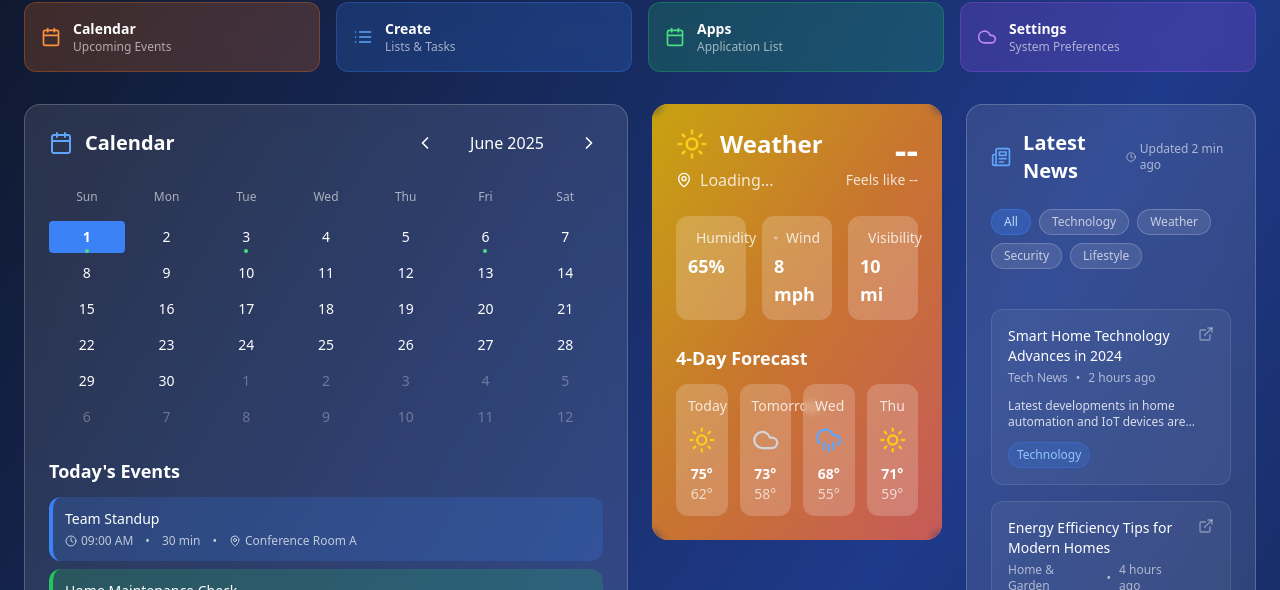
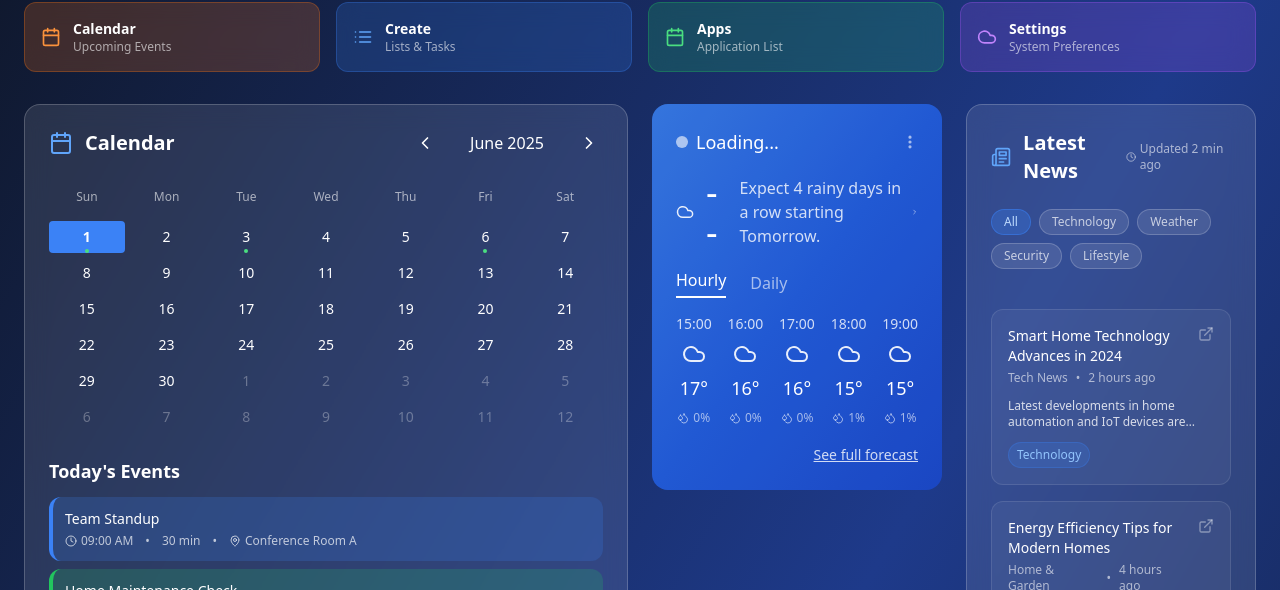
Before and after one commit to boblemons126/main-dashboard-85, a React (Vite) app: page / in a window 1280 px wide. Shown: the part 114-704 px from the top of the page. Built offline with nearby package versions, Linux system fonts and the light colour scheme; no server answers.

Commit message:
Redesign weather widget
Implement a weather widget with the same design and layout as the Microsoft Edge default widget.

```diff
--- a/src/components/WeatherWidget.tsx
+++ b/src/components/WeatherWidget.tsx
@@ -1,5 +1,6 @@
+
 import React, { useState, useEffect } from 'react';
-import { Cloud, CloudRain, Sun, CloudSnow, Wind, Droplets, Thermometer, Eye, MapPin } from 'lucide-react';
+import { Cloud, CloudRain, Sun, CloudSnow, Wind, Droplets, Thermometer, Eye, MapPin, ChevronRight } from 'lucide-react';
 import { getWeatherData } from '../services/weather';
 
 interface WeatherData {
@@ -15,12 +16,18 @@ interface WeatherData {
     low: number;
     condition: string;
   }>;
+  hourlyForecast: Array<{
+    time: string;
+    temperature: number;
+    condition: string;
+    precipitation: number;
+  }>;
 }
 
 const WeatherWidget = () => {
   const [weather, setWeather] = useState<WeatherData>({
-    temperature: 72,
-    condition: 'sunny',
+    temperature: 17,
+    condition: 'cloudy',
     humidity: 65,
     windSpeed: 8,
     visibility: 10,
@@ -30,6 +37,13 @@ const WeatherWidget = () => {
       { day: 'Tomorrow', high: 73, low: 58, condition: 'cloudy' },
       { day: 'Wed', high: 68, low: 55, condition: 'rainy' },
       { day: 'Thu', high: 71, low: 59, condition: 'sunny' },
+    ],
+    hourlyForecast: [
+      { time: '15:00', temperature: 17, condition: 'cloudy', precipitation: 0 },
+      { time: '16:00', temperature: 16, condition: 'cloudy', precipitation: 0 },
+      { time: '17:00', temperature: 16, condition: 'cloudy', precipitation: 0 },
+      { time: '18:00', temperature: 15, condition: 'cloudy', precipitation: 1 },
+      { time: '19:00', temperature: 15, condition: 'cloudy', precipitation: 1 },
     ]
   });
   const [loading, setLoading] = useState(true);
@@ -39,37 +53,18 @@ const WeatherWidget = () => {
     switch (condition.toLowerCase()) {
       case 'clear':
       case 'sunny':
-        return <Sun className="w-8 h-8 text-yellow-400" />;
+        return <Sun className="w-6 h-6 text-yellow-300" />;
       case 'clouds':
       case 'cloudy':
-        return <Cloud className="w-8 h-8 text-gray-300" />;
+        return <Cloud className="w-6 h-6 text-white/90" />;
       case 'rain':
       case 'rainy':
-        return <CloudRain className="w-8 h-8 text-blue-400" />;
+        return <CloudRain className="w-6 h-6 text-blue-200" />;
       case 'snow':
       case 'snowy':
-        return <CloudSnow className="w-8 h-8 text-blue-200" />;
+        return <CloudSnow className="w-6 h-6 text-blue-100" />;
       default:
-        return <Sun className="w-8 h-8 text-yellow-400" />;
-    }
-  };
-
-  const getConditionGradient = (condition: string) => {
-    switch (condition.toLowerCase()) {
-      case 'clear':
-      case 'sunny':
-        return 'from-yellow-400 via-orange-400 to-red-400';
-      case 'clouds':
-      case 'cloudy':
-        return 'from-gray-400 via-blue-400 to-gray-500';
-      case 'rain':
-      case 'rainy':
-        return 'from-blue-400 via-blue-500 to-blue-600';
-      case 'snow':
-      case 'snowy':
-        return 'from-blue-200 via-blue-300 to-blue-400';
-      default:
-        return 'from-yellow-400 via-orange-400 to-red-400';
+        return <Cloud className="w-6 h-6 text-white/90" />;
     }
   };
 
@@ -97,8 +92,7 @@ const WeatherWidget = () => {
         ...prevWeather,
         temperature: weatherData.temperature,
         location: weatherData.location,
-        condition: 'clear', // You can enhance this based on weather codes
-        // Keep existing forecast data as the basic API doesn't include forecast
+        condition: 'cloudy',
       }));
 
     } catch (error) {
@@ -121,79 +115,76 @@ const WeatherWidget = () => {
   }, []);
 
   return (
-    <div className={`bg-gradient-to-br ${getConditionGradient(weather.condition)} rounded-2xl p-6 text-white relative overflow-hidden`}>
+    <div className="bg-gradient-to-br from-blue-500 via-blue-600 to-blue-700 rounded-2xl p-6 text-white relative overflow-hidden">
       {/* Background decoration */}
-      <div className="absolute inset-0 bg-black/20 backdrop-blur-sm"></div>
+      <div className="absolute inset-0 bg-black/10"></div>
+
       <div className="relative z-10">
-        {/* Main weather info */}
-        <div className="flex items-center justify-between mb-6">
-          <div>
-            <div className="flex items-center space-x-3 mb-2">
-              {getWeatherIcon(weather.condition)}
-              <h2 className="text-2xl font-bold">Weather</h2>
-            </div>
-            <div className="flex items-center space-x-2">
-              <MapPin className="w-4 h-4" />
-              <p className="text-white/80 capitalize">
-                {loading ? 'Loading...' : error ? 'Location unavailable' : weather.location}
-              </p>
-            </div>
-            {error && (
-              <p className="text-red-200 text-sm mt-1">{error}</p>
-            )}
+        {/* Header with location */}
+        <div className="flex items-center justify-between mb-4">
+          <div className="flex items-center space-x-2">
+            <div className="w-3 h-3 bg-white rounded-full opacity-60"></div>
+            <h2 className="text-lg font-medium">
+              {loading ? 'Loading...' : error ? 'Location unavailable' : weather.location}
+            </h2>
           </div>
-          <div className="text-right">
-            <div className="text-4xl font-bold">
-              {loading ? '--' : `${weather.temperature}°`}
-            </div>
-            <div className="text-white/80 text-sm">
-              Feels like {loading ? '--' : `${weather.temperature + 2}°`}
-            </div>
+          <button className="text-white/60 hover:text-white">
+            <svg className="w-4 h-4" fill="currentColor" viewBox="0 0 20 20">
+              <path d="M10 6a2 2 0 110-4 2 2 0 010 4zM10 12a2 2 0 110-4 2 2 0 010 4zM10 18a2 2 0 110-4 2 2 0 010 4z" />
+            </svg>
+          </button>
+        </div>
+
+        {/* Main temperature and condition */}
+        <div className="flex items-center space-x-4 mb-4">
+          <div className="flex items-center space-x-3">
+            {getWeatherIcon(weather.condition)}
+            <span className="text-4xl font-light">
+              {loading ? '--' : `${weather.temperature}°C`}
+            </span>
+          </div>
+          <div className="flex items-center space-x-2 text-white/80">
+            <span>Expect 4 rainy days in a row starting Tomorrow.</span>
+            <ChevronRight className="w-4 h-4" />
           </div>
         </div>
 
-        {/* Weather details */}
-        <div className="grid grid-cols-3 gap-4 mb-6">
-          <div className="bg-white/20 rounded-xl p-3 backdrop-blur-sm">
-            <div className="flex items-center space-x-2 mb-1">
-              <Droplets className="w-4 h-4" />
-              <span className="text-sm opacity-80">Humidity</span>
-            </div>
-            <div className="text-lg font-semibold">{weather.humidity}%</div>
-          </div>
-          <div className="bg-white/20 rounded-xl p-3 backdrop-blur-sm">
-            <div className="flex items-center space-x-2 mb-1">
-              <Wind className="w-4 h-4" />
-              <span className="text-sm opacity-80">Wind</span>
-            </div>
-            <div className="text-lg font-semibold">{weather.windSpeed} mph</div>
-          </div>
-          <div className="bg-white/20 rounded-xl p-3 backdrop-blur-sm">
-            <div className="flex items-center space-x-2 mb-1">
-              <Eye className="w-4 h-4" />
-              <span className="text-sm opacity-80">Visibility</span>
-            </div>
-            <div className="text-lg font-semibold">{weather.visibility} mi</div>
-          </div>
+        {/* Hourly and Daily tabs */}
+        <div className="flex space-x-6 mb-4">
+          <button className="text-white font-medium border-b-2 border-white pb-1">
+            Hourly
+          </button>
+          <button className="text-white/60 hover:text-white font-medium">
+            Daily
+          </button>
         </div>
 
-        {/* Forecast */}
-        <div>
-          <h3 className="text-lg font-semibold mb-3">4-Day Forecast</h3>
-          <div className="grid grid-cols-4 gap-3">
-            {weather.forecast.map((day, index) => (
-              <div key={index} className="bg-white/20 rounded-xl p-3 text-center backdrop-blur-sm">
-                <div className="text-sm opacity-80 mb-2">{day.day}</div>
-                <div className="flex justify-center mb-2">
-                  {getWeatherIcon(day.condition)}
-                </div>
-                <div className="text-sm">
-                  <div className="font-semibold">{day.high}°</div>
-                  <div className="opacity-70">{day.low}°</div>
-                </div>
+        {/* Hourly forecast */}
+        <div className="flex justify-between space-x-4">
+          {weather.hourlyForecast.map((hour, index) => (
+            <div key={index} className="flex flex-col items-center space-y-2 min-w-0 flex-1">
+              <div className="text-sm text-white/80 font-medium">
+                {hour.time}
               </div>
-            ))}
-          </div>
+              <div className="flex justify-center">
+                {getWeatherIcon(hour.condition)}
+              </div>
+              <div className="text-lg font-medium">
+                {hour.temperature}°
+              </div>
+              <div className="text-xs text-white/60 flex items-center space-x-1">
+                <Droplets className="w-3 h-3" />
+                <span>{hour.precipitation}%</span>
+              </div>
+            </div>
+          ))}
+        </div>
+
+        {/* See full forecast link */}
+        <div className="mt-4 text-right">
+          <button className="text-white/80 hover:text-white text-sm underline">
+            See full forecast
+          </button>
         </div>
       </div>
     </div>
```
